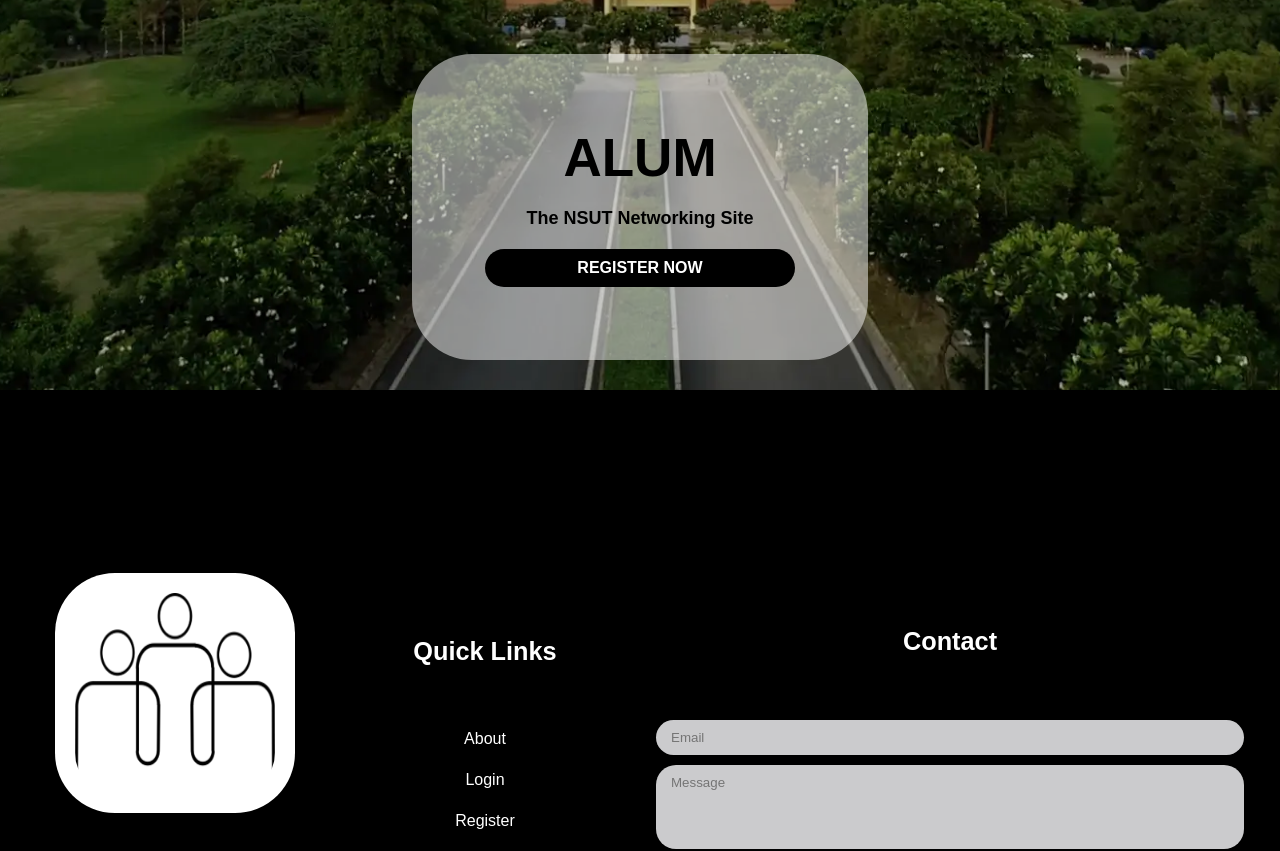
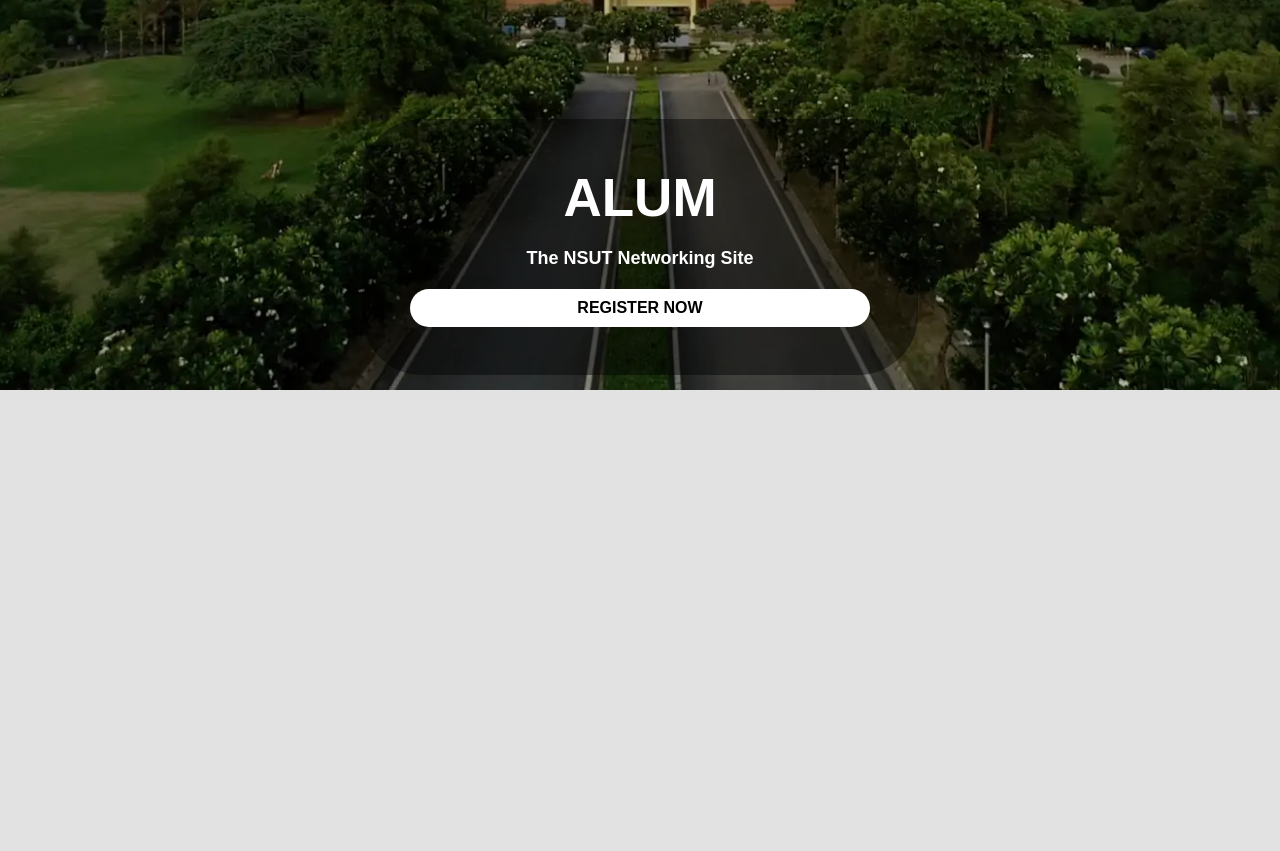
Before and after one commit to info-arnav/alum-updated, a Next.js app in the folder alum/: page / in a window 1280 px wide. Shown: the part 400-1251 px from the top of the page. Built offline with nearby package versions, Linux system fonts and the light colour scheme; no server answers.

Commit message:
Home page

```diff
--- a/alum/src/app/home.css
+++ b/alum/src/app/home.css
@@ -10,30 +10,46 @@
   justify-content: center;
 }
 .home-page .content-container {
-  margin: 10px;
+  margin: 15px;
   width: 100%;
-  max-width: 350px;
-  background-color: rgba(255, 255, 255, 0.493);
+  max-width: 500px;
+  background-color: rgba(0, 0, 0, 0.444);
   border-radius: 60px;
   border: none;
   text-align: center;
-  padding: 53px;
-  margin-bottom: 30px;
+  padding: 28px;
 }
 .home-page .content-container .title {
   font-weight: 800;
   margin: 20px;
   font-size: 53px;
+  color: white;
 }
 .home-page .content-container .content {
   font-weight: bold;
   font-size: 18px;
+  color: white;
 }
 .home-page .content-container .button {
   margin: 20px;
-  color: white;
-  background-color: black;
+  color: black;
+  background-color: white;
   border-radius: 60px;
   padding: 10px;
   font-weight: bold;
 }
+
+.home-page .content-container .button:hover {
+  margin: 20px;
+  color: black;
+  background-color: rgb(198, 198, 198);
+  border-radius: 60px;
+  padding: 10px;
+  font-weight: bold;
+}
+
+.home-page .block {
+  background-color: rgb(226, 226, 226);
+  min-height: calc(100vh - 60px);
+  width: 100%;
+}
--- a/alum/src/app/page.js
+++ b/alum/src/app/page.js
@@ -14,6 +14,7 @@ export default function Home() {
             </Link>
           </div>
         </div>
+        <div className="block"></div>
       </main>
     </div>
   );
```
